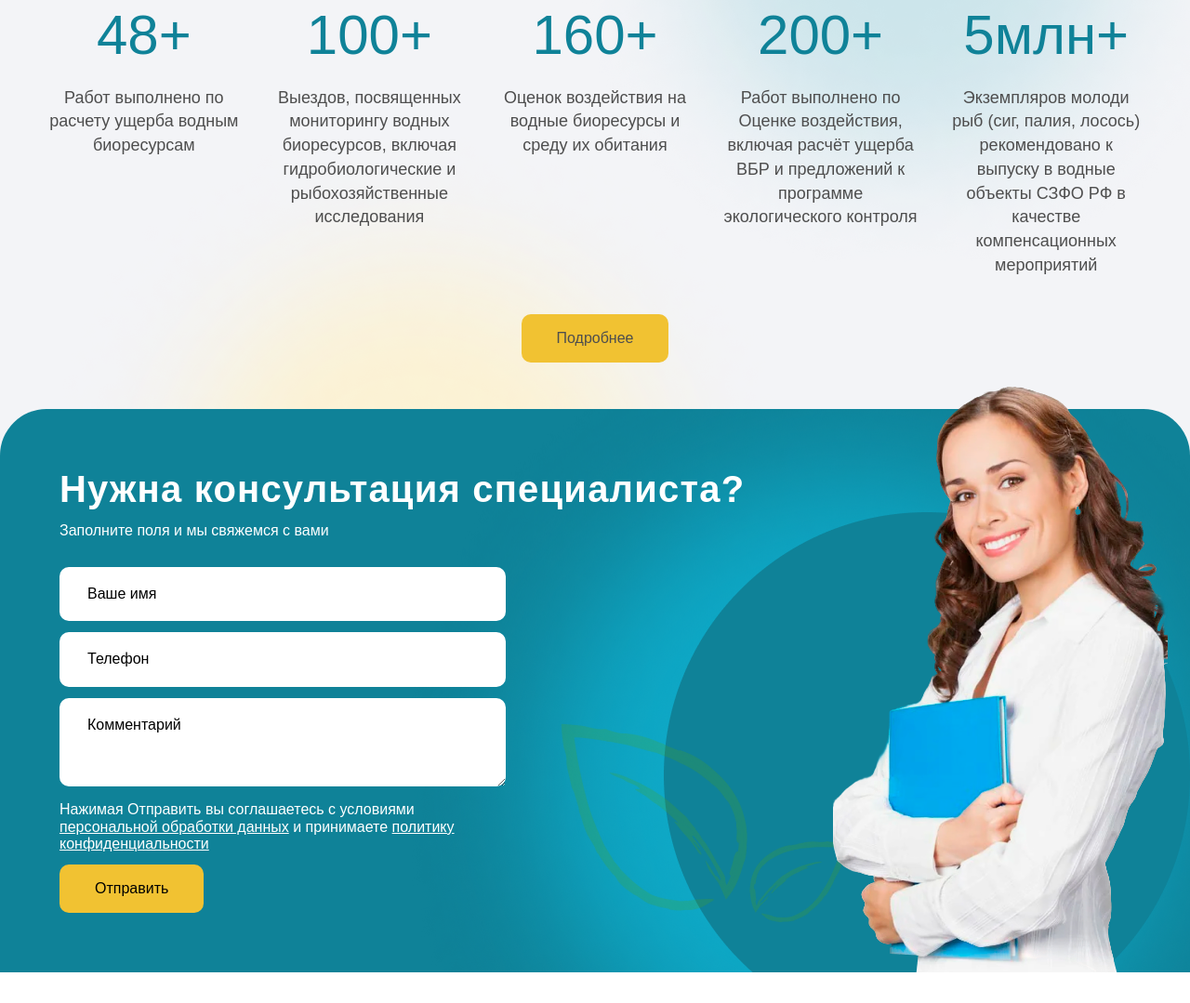
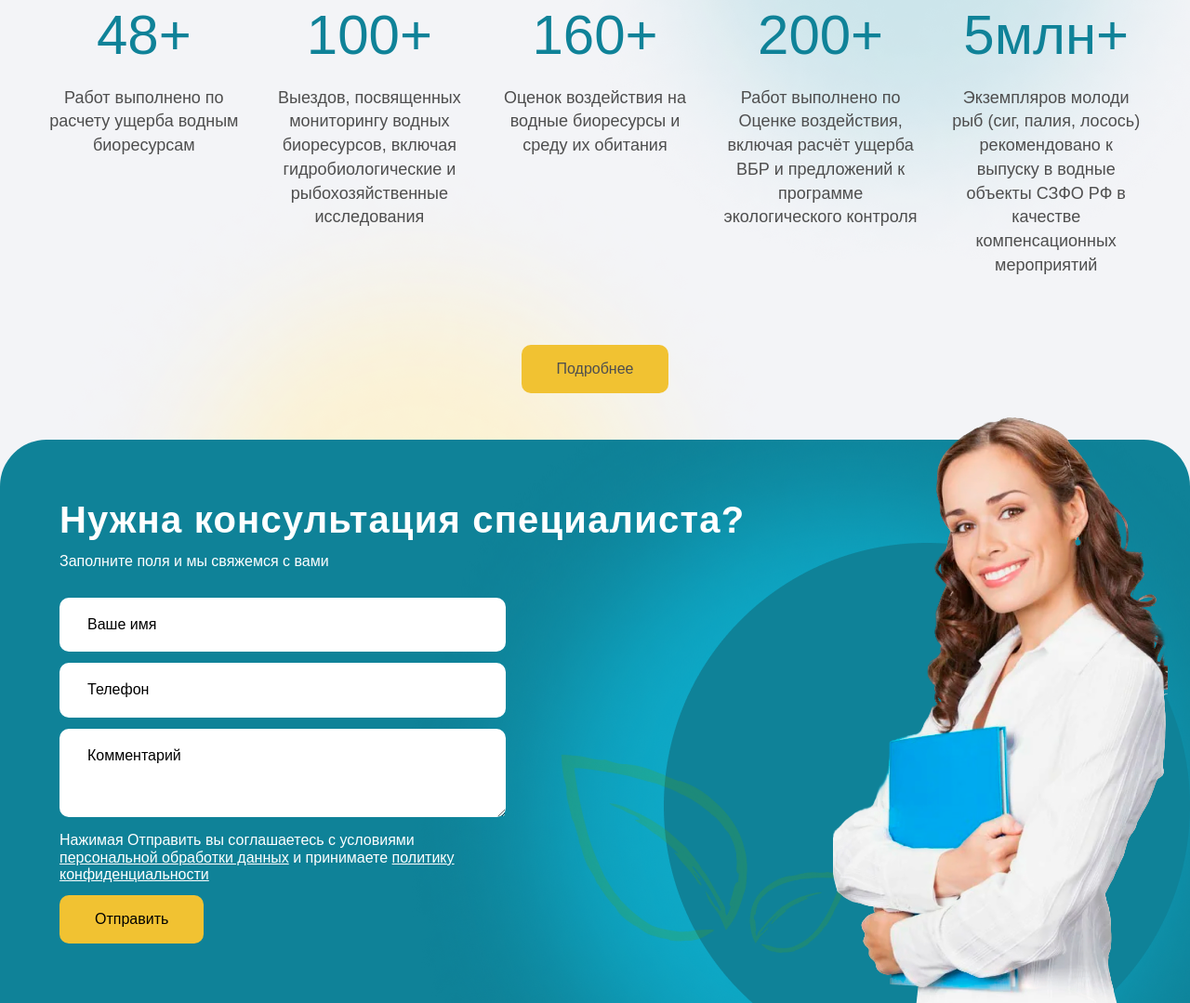
Before and after one commit to maxvgr/szmk, a website built with webpack: page src/page-home.html in a window 1280 px wide. Shown: the part 1952-3031 px from the top of the page at 93% size. Built offline with nearby package versions, Linux system fonts and the light colour scheme; a web font is replaced by a local one; what vanilla-lazyload would draw is missing.

Commit message:
fix: правки от дизайнера

```diff
--- a/src/page-home.html
+++ b/src/page-home.html
@@ -149,12 +149,19 @@
                 <p class="results__text">Экземпляров молоди рыб (сиг, палия, лосось) рекомендовано к выпуску в водные объекты СЗФО РФ в качестве компенсационных мероприятий</p>
               </div>
               <!-- /.results__item -->
+              <div class="results__item results__item--button">
+                <div class="results__button">
+                  <a href="#" class="button button-primary">Подробнее</a>
+                </div>
+                <!-- /.results__button -->
+              </div>
+              <!-- /.results__item -->
             </div>
             <!-- /.results__table -->
 
-            <div class="results__button">
+            <!-- <div class="results__button">
               <a href="#" class="button button-primary">Подробнее</a>
-            </div>
+            </div> -->
             <!-- /.results__button -->
           </div>
           <!-- /.results__wrapper -->
--- a/src/scss/layout/pages/sections/_results.scss
+++ b/src/scss/layout/pages/sections/_results.scss
@@ -9,12 +9,13 @@
       padding: 88px 50px 50px;
     }
     @include breakpoint($breakpoint-notebook) {
+      padding: 88px 50px 100px;
       background-image: url("../assets/images/page/home/yellow-bubl.png");
       background-position: bottom 0 left 30%;
       background-repeat: no-repeat;
     }
     @include breakpoint($breakpoint-tablet) {
-      padding: 88px 17px 50px;
+      padding: 88px 17px 100px;
       background-position: top 30% left 30%;
     }
     @include breakpoint($breakpoint-mobile) {
@@ -74,6 +75,15 @@
     p {
       text-align: center;
     }
+
+    &--button {
+      @include breakpoint($breakpoint-notebook) {
+        grid-column: auto;
+      }
+
+      grid-column: 1/6;
+      justify-content: center;
+    }
   }
 
   &__number {
```
